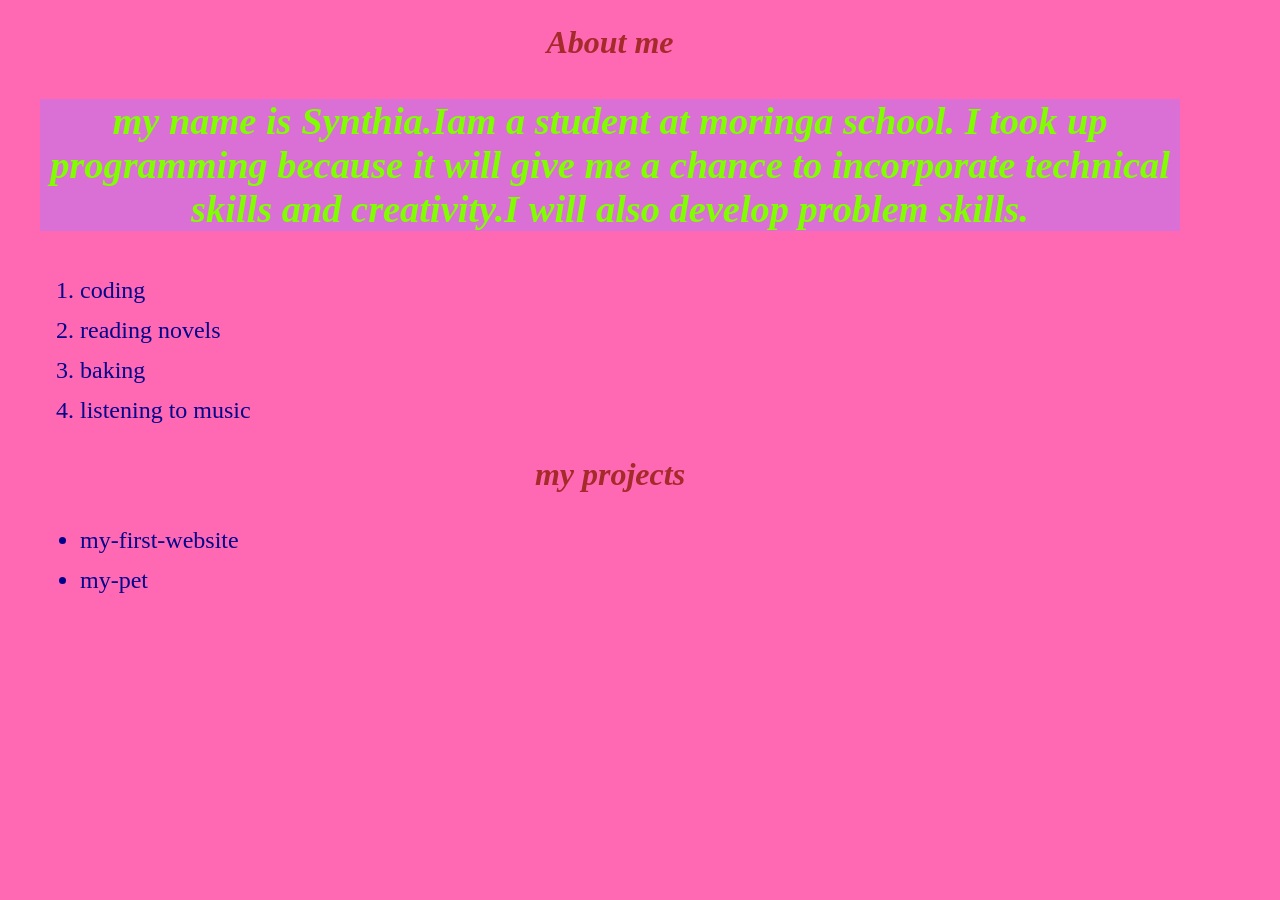
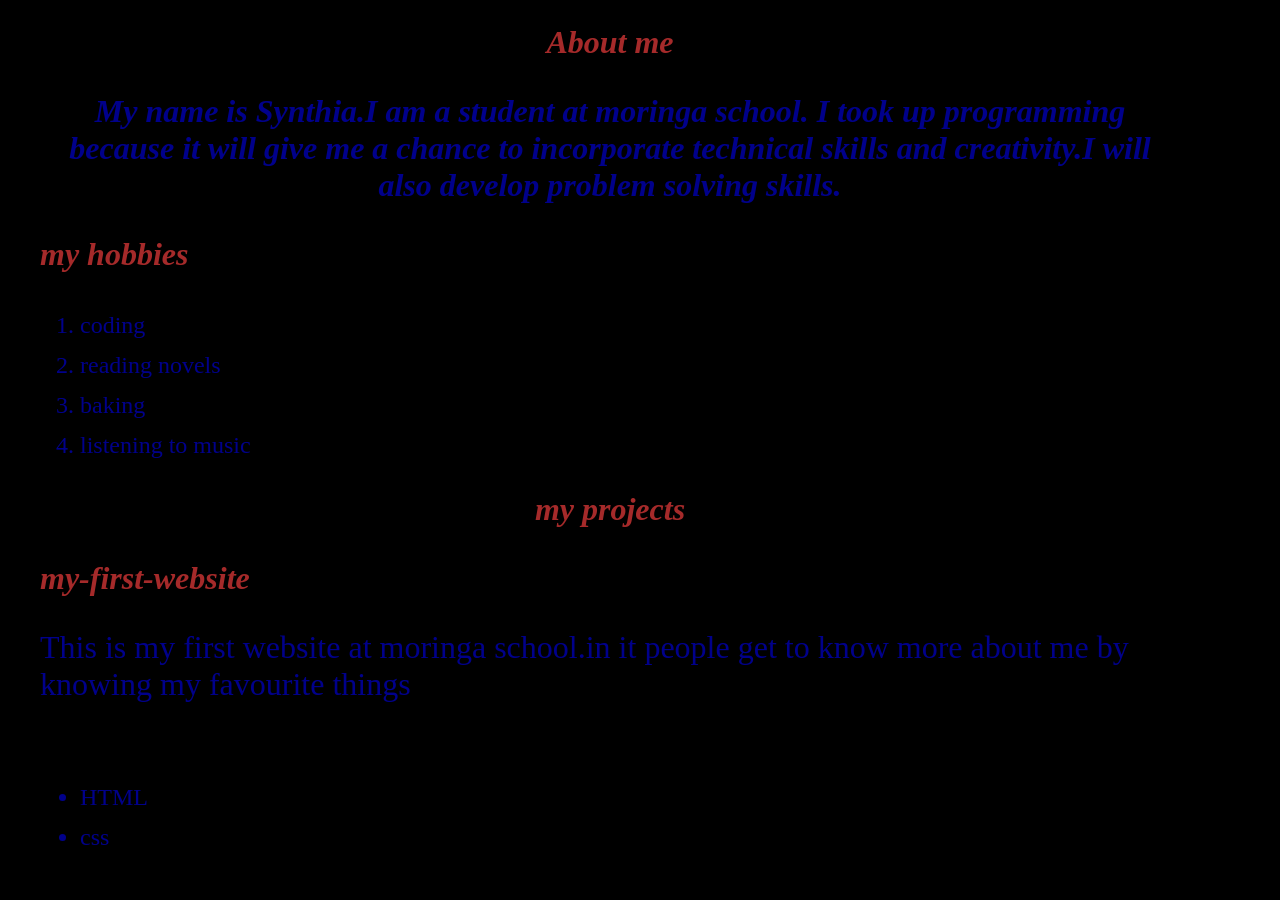
Before and after one commit to synthiakageni/my-portfolio, a plain HTML site: page index.html in a window 1280 px wide. Shown: the part 402-1302 px from the top of the page. Before the commit the page ends 1026 px from the top, so only its background shows below. Drawn offline with Linux system fonts and the light colour scheme.

Commit message:
add background color'
q

```diff
--- a/index.html
+++ b/index.html
@@ -9,13 +9,13 @@
 
        <h2>About me<h2>
 
-         <p>  my name is Synthia.Iam a student at <strong> moringa school.</strong>
+         <p>  My name is Synthia.I am a student at <strong> moringa school.</strong>
             I took up programming because it will give me a chance to incorporate technical
-            skills and creativity.I will also develop problem skills.
+            skills and creativity.I will also develop problem  solving skills.
         </p>
 
 
-        <h3> <em hobbies ></em></h3>
+        <h3>  my hobbies </h3>
         <ol>
             <li> coding</li>
             <li> reading novels</li>
@@ -23,11 +23,20 @@
             <li>listening to music</li>
         </ol>
         <h2> my projects</h2>
-        <ul>
-          <li>my-first-website</li>
-            <li>my-pet</li>
 
-        </ul>
+           <h3>my-first-website </h3>
+          <p> This is my first website at moringa school.in it people get to
+            know more about me by knowing my favourite things</p>
+           <h4> Technologies used</h4>
+           <ul>
+             <li> HTML</li>
+             <li> css</li>
+           </ul>
+           <h5>The link to access the project</h5>
+           <Link> https://synthiakageni.github.io/hello-world/ </Link>
+
+
+
 
      </body>
 </html>
--- a/styles.css
+++ b/styles.css
@@ -11,10 +11,10 @@ h2{
 
 
 p{
-    color: chartreuse;
-    font-size: larger;
+    color:darkblue;
+    font-size: xx-large;
     font-style: obliques;
-    background-color: orchid;
+
 
 
 }
@@ -31,13 +31,21 @@ ul{
 img{
     height: 40%;
     width: 35%;
-
+    float: none;
+    align-content: center;
+    justify-content: center;
 }
 body{
-    background-color: hotpink;
+    background-color: black;
     text-align: left;
     margin-top: 40px;
     margin-left: 40px;
     margin-right: 100px;
 
+
 }
+h3{
+    color: brown;
+    font-style: italic;
+    font-size: xx-large;
+}
```
Also changed, not shown: synthia.jpg (added).
